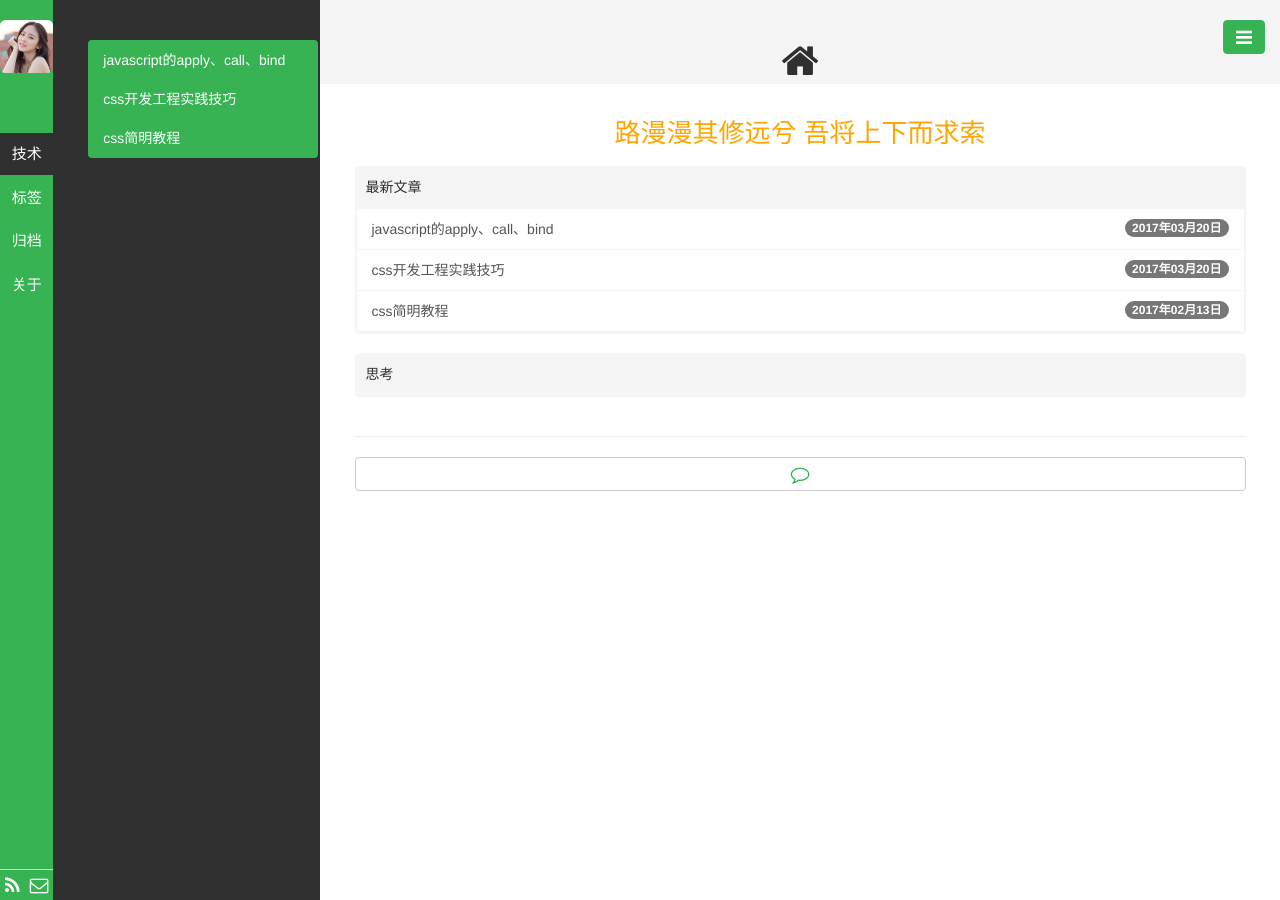
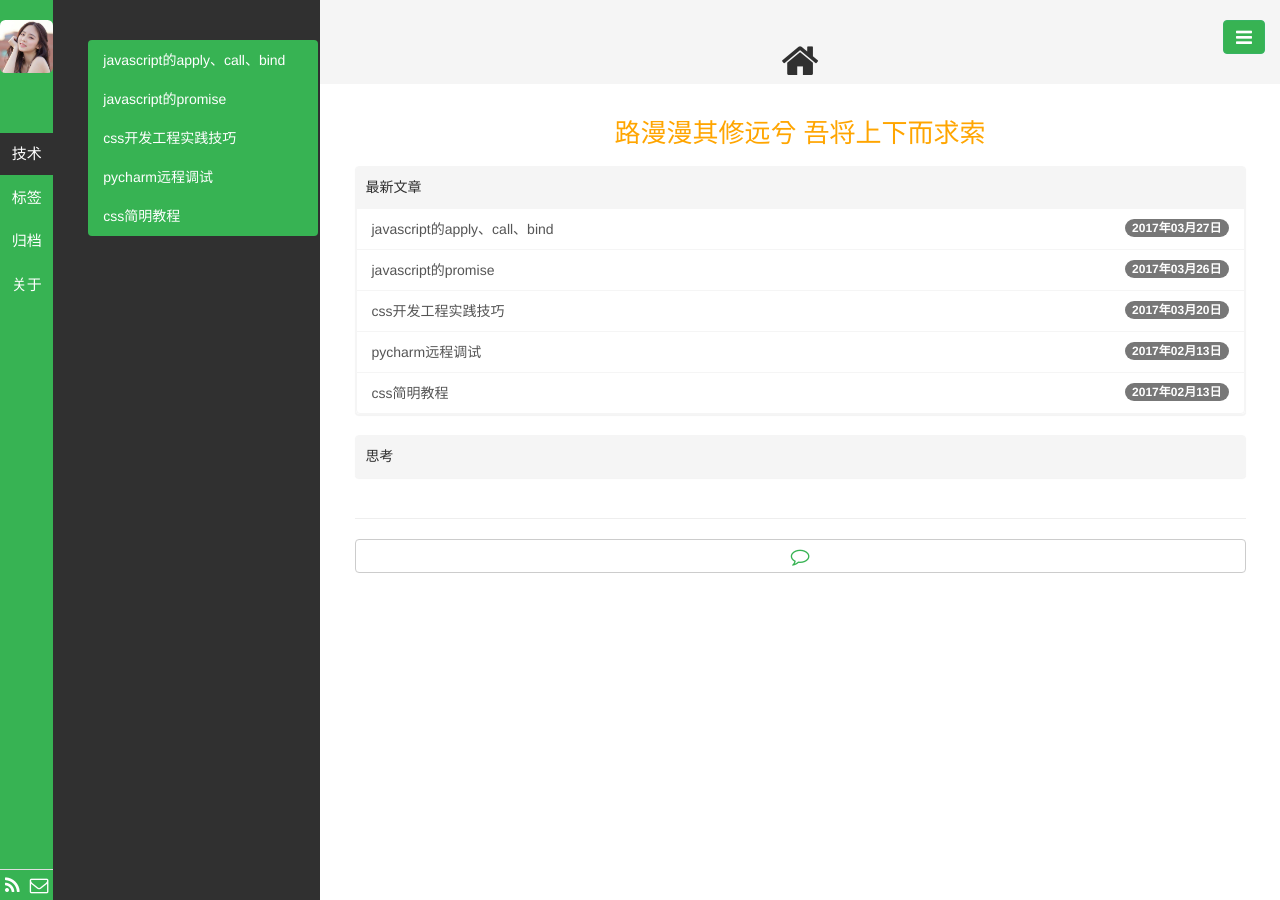
Before and after one commit to SinCatGit/SinCatGit.github.io, a Jekyll site: the page built from index.html, in a window 1280 px wide. Built offline with Jekyll 4.4.1, drawn with Linux system fonts in a browser that asks for light colours; the list of posts is cut into pages by our own code.

Commit message:
1.pycharm远程调试 2.JavaScript的promise

```diff
--- /dev/null
+++ b/_posts/技术/2017-03-19-pycharm-remote-debug.md
@@ -0,0 +1,14 @@
+---
+layout: post
+title: pycharm远程调试
+subtitle: pycharm
+author: sincat
+date: 2017-02-13 18:15:15 +0800
+category: 技术
+tags: pycharm
+published: true
+---
+
+## pycharm远程调试方法
+
+    https://www.xncoding.com/2016/05/26/python/pycharm-remote.html
--- a/_posts/技术/2017-03-26-javascript_basics.md
+++ b/_posts/技术/2017-03-26-javascript_apply.md
@@ -3,7 +3,7 @@ layout: post
 title: javascript的apply、call、bind
 subtitle: javascript basics
 author: sincat
-date: 2017-03-20 10:37:15 +0800
+date: 2017-03-27 23:50:15 +0800
 category: 技术
 tags: javascript
 published: true
```
Also changed, not shown: _posts/技术/2017-03-26-javascript_promise.md (added, +14 -0 lines).
